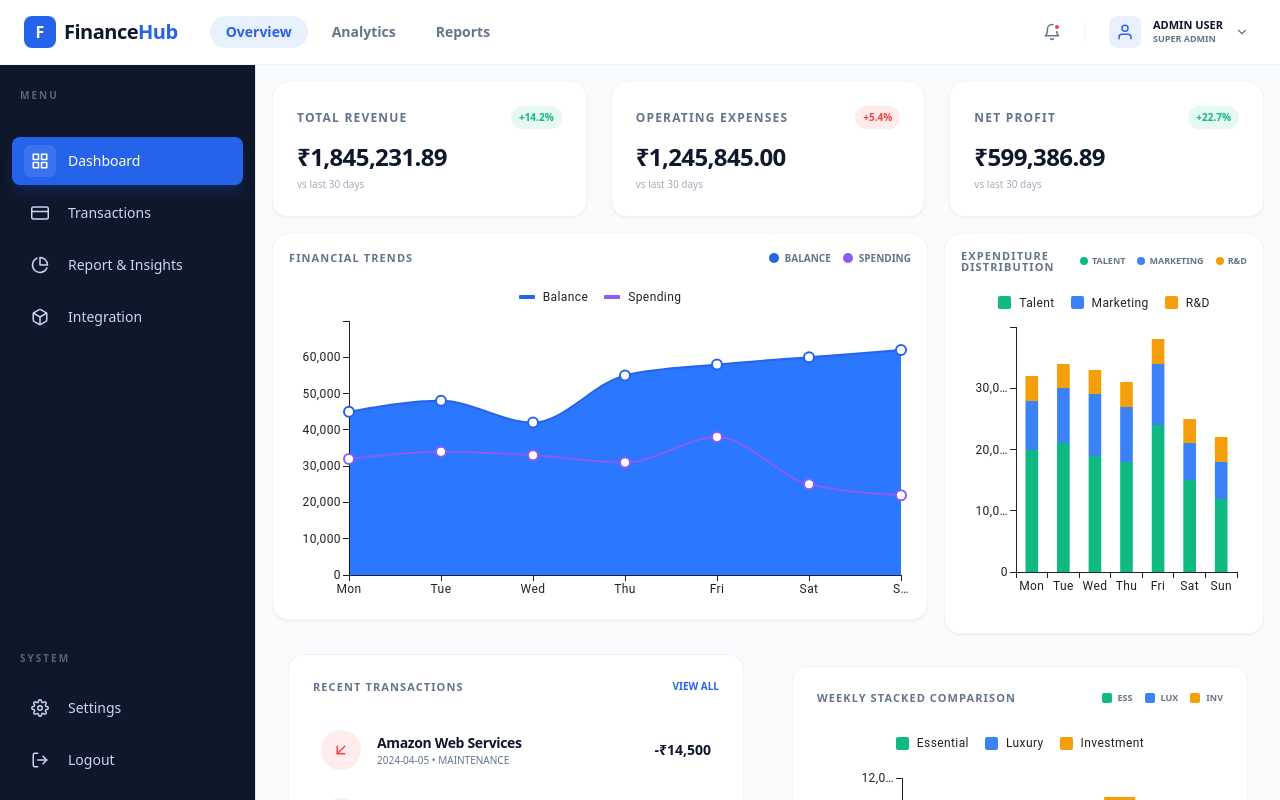
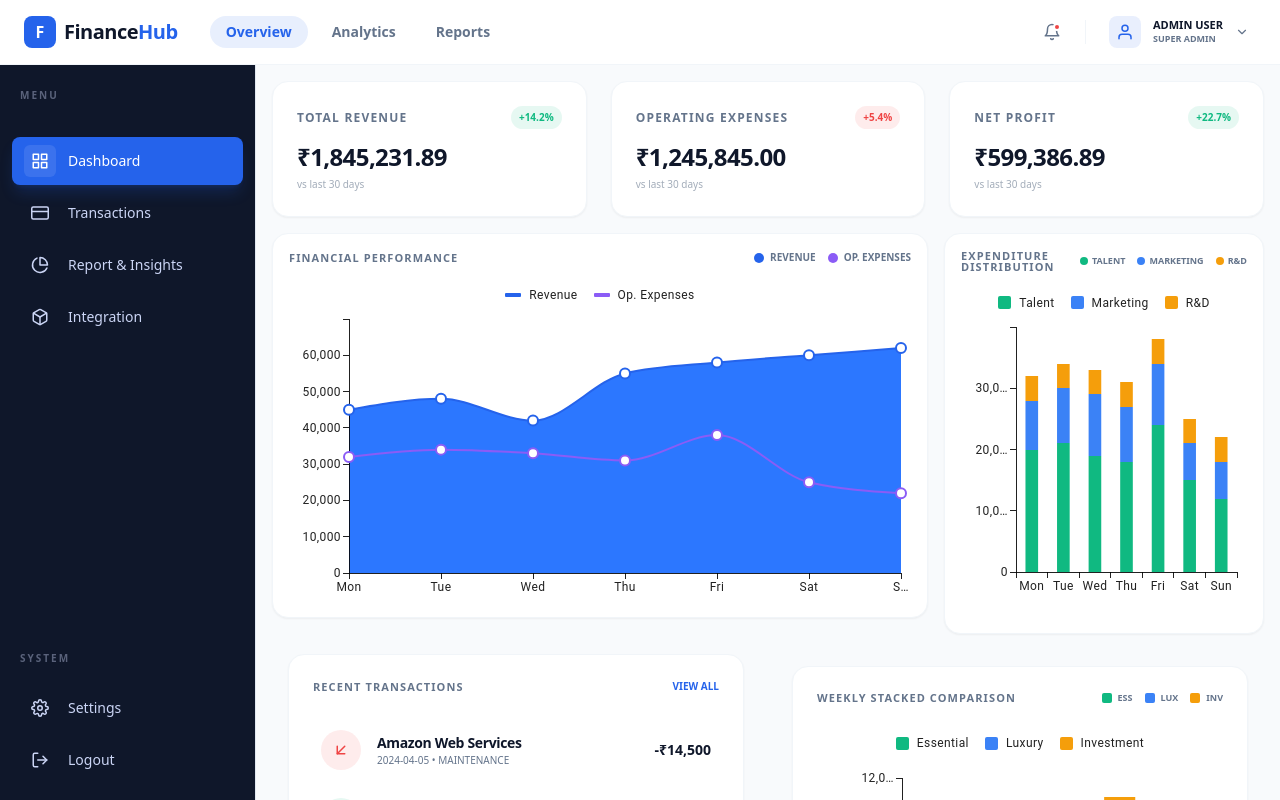
Before and after one commit to nayaknishant656/financedashboardd, a React (Create React App) app: page / in a window 1280 px wide. Both pictures are taken after a click on the button "ACCESS DASHBOARD". Built offline with nearby package versions, Linux system fonts and the light colour scheme.

Commit message:
fix: Used the TImeseries And Insights chages made to name changing

```diff
--- a/src/pages/dashboard/ui/Timeserieschart.jsx
+++ b/src/pages/dashboard/ui/Timeserieschart.jsx
@@ -5,23 +5,23 @@ import dashboardStats from '../data/dashboardStats.json'
 
 export default function Timeserieschart() {
     // Extract data from the JSON source
-    const balanceData = dashboardStats.timeSeries.map(item => item.balance);
-    const spendData = dashboardStats.timeSeries.map(item => item.spend);
+    const revenueData = dashboardStats.timeSeries.map(item => item.balance);
+    const expenseData = dashboardStats.timeSeries.map(item => item.spend);
     const xLabels = dashboardStats.timeSeries.map(item => item.label);
 
     return (
         <div className="w-full">
             <div className="bg-card p-4 rounded-2xl border border-divider shadow-sm">
                 <div className="flex justify-between items-center mb-4">
-                    <h3 className="text-[11px] font-bold text-text-secondary uppercase tracking-widest">Financial Trends</h3>
+                    <h3 className="text-[11px] font-bold text-text-secondary uppercase tracking-widest leading-none">Financial Performance</h3>
                     <div className="flex items-center space-x-3">
                         <div className="flex items-center">
                             <div className="w-2.5 h-2.5 rounded-full bg-[#2563EB] mr-1.5"></div>
-                            <span className="text-[10px] font-bold text-text-secondary uppercase">Balance</span>
+                            <span className="text-[10px] font-bold text-text-secondary uppercase">Revenue</span>
                         </div>
                         <div className="flex items-center">
                             <div className="w-2.5 h-2.5 rounded-full bg-[#8B5CF6] mr-1.5"></div>
-                            <span className="text-[10px] font-bold text-text-secondary uppercase">Spending</span>
+                            <span className="text-[10px] font-bold text-text-secondary uppercase">Op. Expenses</span>
                         </div>
                     </div>
                 </div>
@@ -29,8 +29,8 @@ export default function Timeserieschart() {
                 <Box sx={{ width: '100%', height: 320 }}>
                     <LineChart
                         series={[
-                            { data: balanceData, label: 'Balance', color: '#2563EB', area: true },
-                            { data: spendData, label: 'Spending', color: '#8B5CF6' }
+                            { data: revenueData, label: 'Revenue', color: '#2563EB', area: true },
+                            { data: expenseData, label: 'Op. Expenses', color: '#8B5CF6' }
                         ]}
                         xAxis={[{ scaleType: 'point', data: xLabels, height: 28 }]}
                         yAxis={[{ width: 50 }]}
--- a/src/pages/insights/insights.jsx
+++ b/src/pages/insights/insights.jsx
@@ -17,7 +17,7 @@ export default function Insights() {
         <div className="p-0">
             <Card />
             <Insightsheader range={range} setRange={setRange} />
-            <div className="grid grid-cols-12 gap-4 px-8 mt-4">
+            <div className="grid grid-cols-12 gap-4 px-4 mt-2">
                 <div className="col-span-12 lg:col-span-8">
                     <Insightstime data={currentData} range={range} />
                 </div>
@@ -31,9 +31,13 @@ export default function Insights() {
                 <div className="col-span-12 lg:col-span-6">
                     <Quarterexpense />
                 </div>
-                <div className="col-span-12 lg:col-span-6">
-                    <Transection />
+
+                <div className="col-span-12 flex justify-center py-2">
+                    <div style={{ width: '80vw' }}>
+                        <Transection />
+                    </div>
                 </div>
+
             </div>
         </div>
     )
```
